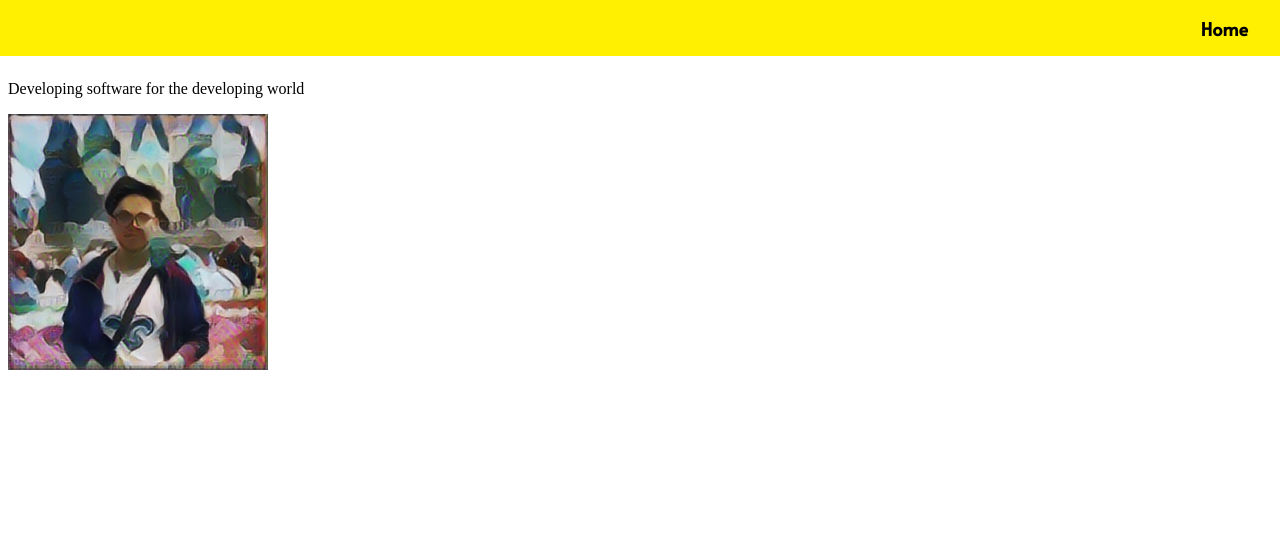
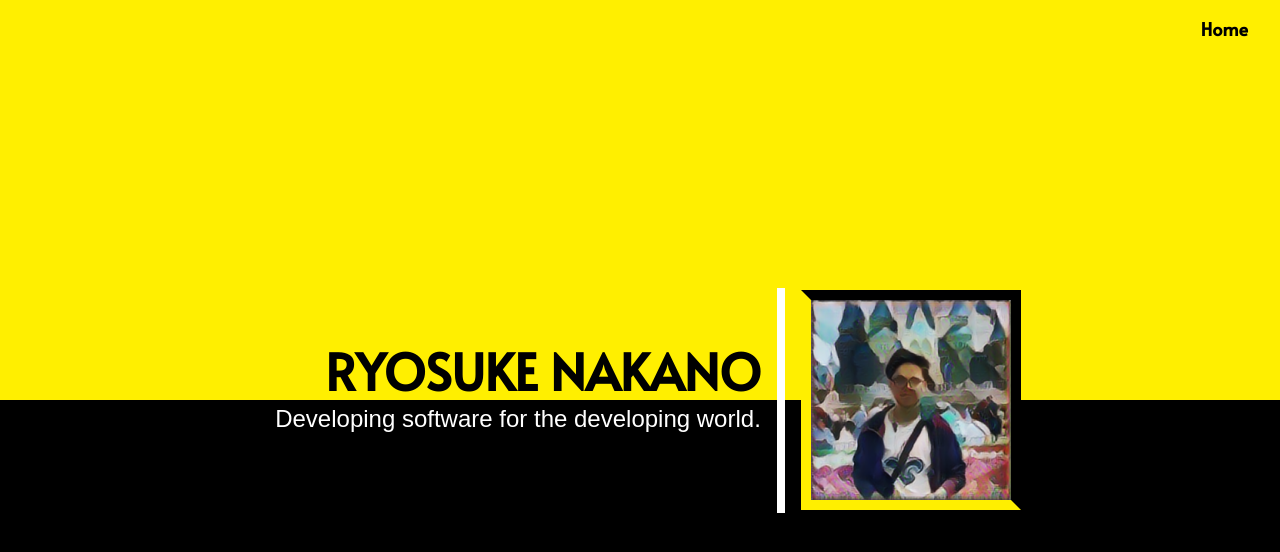
Before and after one commit to rsnakano/personal-portfolio, a React (Create React App) app: page / in a window 1280 px wide. Shown: the top 552 px of the page. Built offline with nearby package versions, Linux system fonts and the light colour scheme.

Commit message:
Implements main part of home

```diff
--- a/public/index.html
+++ b/public/index.html
@@ -24,20 +24,10 @@
       work correctly both with client-side routing and a non-root public URL.
       Learn how to configure a non-root public URL by running `npm run build`.
     -->
-    <title>React App</title>
+    <title>Ryosuke Nakano</title>
   </head>
   <body>
     <noscript>You need to enable JavaScript to run this app.</noscript>
     <div id="root"></div>
-    <!--
-      This HTML file is a template.
-      If you open it directly in the browser, you will see an empty page.
-
-      You can add webfonts, meta tags, or analytics to this file.
-      The build step will place the bundled scripts into the <body> tag.
-
-      To begin the development, run `npm start` or `yarn start`.
-      To create a production bundle, use `npm run build` or `yarn build`.
-    -->
   </body>
 </html>
--- a/src/App.js
+++ b/src/App.js
@@ -1,4 +1,5 @@
 import { Switch, Route } from 'react-router-dom'
+import './App.css'
 import Home from './components/Home/Home'
 import Toolbar from './components/Toolbar/Toolbar'
 
--- a/src/components/Home/Home.css
+++ b/src/components/Home/Home.css
@@ -0,0 +1,50 @@
+.container {
+    font-family: 'Alata';
+}
+
+/* Start of CSS for the main part of portfolio */
+
+.main {
+    height: 100vh;
+    background-image: linear-gradient(to bottom, #ffef00 50%, #000000 50%);
+    display: flex;
+    justify-content: center;
+    align-items: center;
+}
+
+.main-box {
+    display: flex;
+    align-items: center;
+}
+
+.main-box div {
+    padding: 16px;
+    border-right: 8px solid #ffffff;
+    text-align: end;
+}
+
+.main-box div h1 {
+    margin-top: 32px;
+    margin-bottom: 0;
+    font-size: 50px;
+}
+
+.main-box div p {
+    margin-top: 0;
+    margin-bottom: 64px;
+    color: #ffffff;
+    font-family: 'Arial';
+    font-size: 24px;
+}
+
+.main-box img {
+    height: 200px;
+    width: 200px;
+    margin-left: 16px;
+    border-top: 10px solid #000000;
+    border-right: 10px solid #000000;
+    border-left: 10px solid #ffef00;
+    border-bottom: 10px solid #ffef00;
+}
+
+/* End of CSS for the main part of portfolio */
--- a/src/components/Home/Home.js
+++ b/src/components/Home/Home.js
@@ -1,3 +1,4 @@
+import './Home.css'
 import profpic from '../../resources/profpic.png'
 
 const Home = () => {
@@ -7,10 +8,13 @@ const Home = () => {
                 <div className='main-box'>
                     <div>
                         <h1>RYOSUKE NAKANO</h1>
-                        <p>Developing software for the developing world</p>
+                        <p>Developing software for the developing world.</p>
                     </div>
-                    <img src={profpic}></img>
+                    <img src={profpic} alt='website author'></img>
                 </div>
+            </div>
+            <div className='about'>
+
             </div>
         </div>
     )
--- a/src/index.css
+++ b/src/index.css
@@ -2,3 +2,7 @@
   font-family: 'Alata';
   src: local('Alata'), url(./resources/fonts/Alata-Regular.ttf) format('truetype');
 }
+
+body {
+  margin: 0;
+}
```
